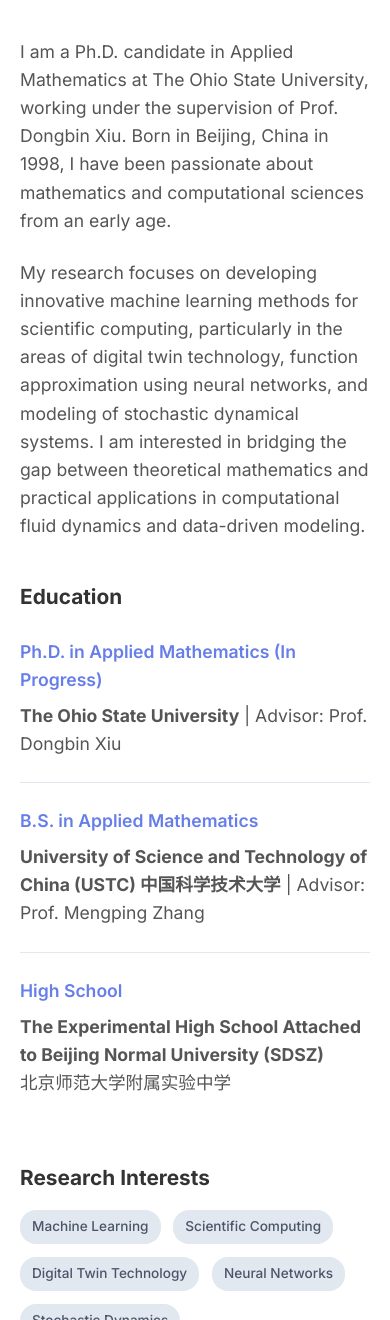
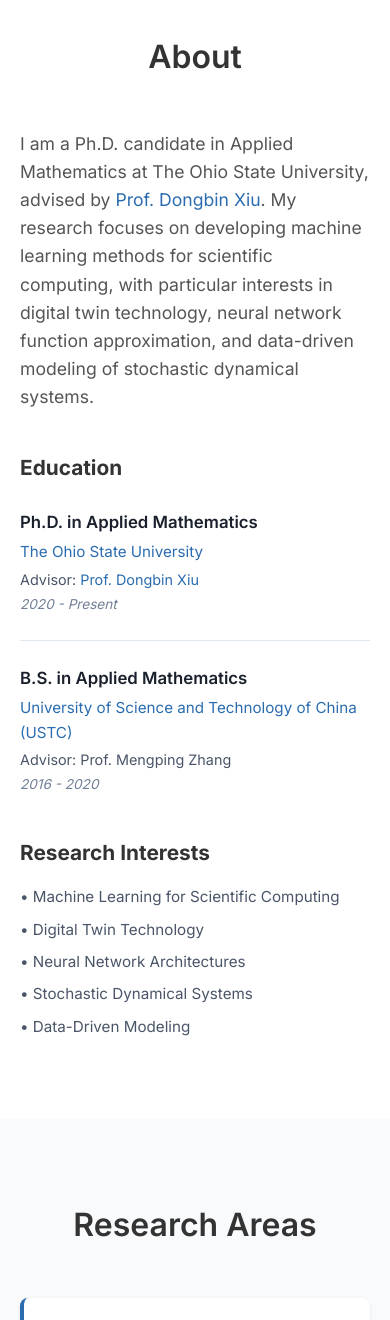
Before and after one commit to AtticusXu/AtticusXu.github.io, a plain HTML site: page index.html in a window 390 px wide. Shown: the part 680-2000 px from the top of the page. Drawn offline with Linux system fonts and the light colour scheme.

Commit message:
Add profile photo, improve name layout, refine About section, remove Google Scholar button from hero

```diff
--- a/index.html
+++ b/index.html
@@ -35,7 +35,11 @@
         <section id="home" class="hero">
             <div class="hero-container">
                 <div class="hero-content">
-                    <h1>Zhongshu Xu (徐中恕)</h1>
+                    <div class="profile-image">
+                        <img src="self.jpg" alt="Zhongshu Xu">
+                    </div>
+                    <h1 class="name-english">Zhongshu Xu</h1>
+                    <h2 class="name-chinese">徐中恕</h2>
                     <p class="hero-description">
                         Ph.D. Candidate in Applied Mathematics<br>
                         The Ohio State University
@@ -43,7 +47,6 @@
                     <div class="hero-buttons">
                         <a href="#about" class="btn btn-primary">About</a>
                         <a href="#publications" class="btn btn-secondary">Publications</a>
-                        <a href="https://scholar.google.com/citations?user=MtHS5eIAAAAJ" target="_blank" class="btn btn-tertiary">Google Scholar</a>
                     </div>
                 </div>
 
@@ -53,47 +56,40 @@
         <!-- About Section -->
         <section id="about" class="about">
             <div class="container">
-                <h2 class="section-title">About Me</h2>
+                <h2 class="section-title">About</h2>
                 <div class="about-content">
                     <div class="about-text">
                         <p>
-                            I am a Ph.D. candidate in Applied Mathematics at The Ohio State University, working under the supervision of
-                            Prof. Dongbin Xiu. Born in Beijing, China in 1998, I have been passionate about mathematics and computational
-                            sciences from an early age.
+                            I am a Ph.D. candidate in Applied Mathematics at The Ohio State University, advised by
+                            <a href="https://dongbinxiu.org/" target="_blank">Prof. Dongbin Xiu</a>. My research focuses on developing
+                            machine learning methods for scientific computing, with particular interests in digital twin technology,
+                            neural network function approximation, and data-driven modeling of stochastic dynamical systems.
                         </p>
-                        <p>
-                            My research focuses on developing innovative machine learning methods for scientific computing, particularly
-                            in the areas of digital twin technology, function approximation using neural networks, and modeling of
-                            stochastic dynamical systems. I am interested in bridging the gap between theoretical mathematics and
-                            practical applications in computational fluid dynamics and data-driven modeling.
-                        </p>
+
                         <div class="education">
                             <h3>Education</h3>
                             <div class="education-item">
-                                <h4>Ph.D. in Applied Mathematics (In Progress)</h4>
-                                <p><strong>The Ohio State University</strong> | Advisor: Prof. Dongbin Xiu</p>
+                                <div class="edu-degree">Ph.D. in Applied Mathematics</div>
+                                <div class="edu-school">The Ohio State University</div>
+                                <div class="edu-detail">Advisor: <a href="https://dongbinxiu.org/" target="_blank">Prof. Dongbin Xiu</a></div>
+                                <div class="edu-year">2020 - Present</div>
                             </div>
                             <div class="education-item">
-                                <h4>B.S. in Applied Mathematics</h4>
-                                <p><strong>University of Science and Technology of China (USTC) 中国科学技术大学</strong> | Advisor: Prof. Mengping Zhang</p>
-                            </div>
-                            <div class="education-item">
-                                <h4>High School</h4>
-                                <p><strong>The Experimental High School Attached to Beijing Normal University (SDSZ)</strong><br>
-                                北京师范大学附属实验中学</p>
+                                <div class="edu-degree">B.S. in Applied Mathematics</div>
+                                <div class="edu-school">University of Science and Technology of China (USTC)</div>
+                                <div class="edu-detail">Advisor: Prof. Mengping Zhang</div>
+                                <div class="edu-year">2016 - 2020</div>
                             </div>
                         </div>
+
                         <div class="research-interests">
                             <h3>Research Interests</h3>
-                            <div class="skill-tags">
-                                <span class="skill-tag">Machine Learning</span>
-                                <span class="skill-tag">Scientific Computing</span>
-                                <span class="skill-tag">Digital Twin Technology</span>
-                                <span class="skill-tag">Neural Networks</span>
-                                <span class="skill-tag">Stochastic Dynamics</span>
-                                <span class="skill-tag">Computational Fluid Dynamics</span>
-                                <span class="skill-tag">Function Approximation</span>
-                                <span class="skill-tag">Data-Driven Modeling</span>
+                            <div class="interest-list">
+                                <div class="interest-item">• Machine Learning for Scientific Computing</div>
+                                <div class="interest-item">• Digital Twin Technology</div>
+                                <div class="interest-item">• Neural Network Architectures</div>
+                                <div class="interest-item">• Stochastic Dynamical Systems</div>
+                                <div class="interest-item">• Data-Driven Modeling</div>
                             </div>
                         </div>
                     </div>
--- a/styles.css
+++ b/styles.css
@@ -94,12 +94,36 @@
     text-align: center;
 }
 
-.hero-content h1 {
+.profile-image {
+    margin: 0 auto 1.5rem;
+    width: 180px;
+    height: 180px;
+    border-radius: 50%;
+    overflow: hidden;
+    box-shadow: 0 4px 12px rgba(0, 0, 0, 0.15);
+}
+
+.profile-image img {
+    width: 100%;
+    height: 100%;
+    object-fit: cover;
+}
+
+.name-english {
     font-size: 2.5rem;
     font-weight: 600;
+    margin-bottom: 0.3rem;
+    line-height: 1.2;
+    color: #1a202c;
+}
+
+.name-chinese {
+    font-size: 1.8rem;
+    font-weight: 400;
     margin-bottom: 1rem;
-    line-height: 1.3;
-    color: #1a202c;
+    line-height: 1.2;
+    color: #4a5568;
+    font-family: 'STSong', 'SimSun', 'Songti SC', serif;
 }
 
 .hero-description {
@@ -233,18 +257,53 @@
 
 .education-item:last-child {
     border-bottom: none;
+    margin-bottom: 0;
+    padding-bottom: 0;
 }
 
-.education-item h4 {
-    font-size: 1.1rem;
+.edu-degree {
+    font-size: 1.05rem;
     font-weight: 600;
-    color: #667eea;
-    margin-bottom: 0.5rem;
+    color: #1a202c;
+    margin-bottom: 0.3rem;
 }
 
-.education-item p {
-    color: #555;
-    margin: 0;
+.edu-school {
+    font-size: 0.95rem;
+    color: #2b6cb0;
+    margin-bottom: 0.2rem;
+}
+
+.edu-detail {
+    font-size: 0.9rem;
+    color: #4a5568;
+    margin-bottom: 0.2rem;
+}
+
+.edu-detail a {
+    color: #2b6cb0;
+    text-decoration: none;
+}
+
+.edu-detail a:hover {
+    text-decoration: underline;
+}
+
+.edu-year {
+    font-size: 0.85rem;
+    color: #718096;
+    font-style: italic;
+}
+
+.about-text a {
+    color: #2b6cb0;
+    text-decoration: none;
+    border-bottom: 1px solid transparent;
+    transition: border-color 0.2s ease;
+}
+
+.about-text a:hover {
+    border-bottom-color: #2b6cb0;
 }
 
 .research-interests {
@@ -255,6 +314,18 @@
     font-size: 1.3rem;
     margin-bottom: 1rem;
     color: #333;
+}
+
+.interest-list {
+    display: flex;
+    flex-direction: column;
+    gap: 0.5rem;
+}
+
+.interest-item {
+    font-size: 0.95rem;
+    color: #4a5568;
+    line-height: 1.6;
 }
 
 /* Research Section */
@@ -477,12 +548,21 @@
         transform: translateY(-8px) rotate(-45deg);
     }
 
-    .hero-content h1 {
+    .profile-image {
+        width: 150px;
+        height: 150px;
+    }
+
+    .name-english {
         font-size: 2rem;
     }
 
+    .name-chinese {
+        font-size: 1.5rem;
+    }
+
     .hero-description {
-        font-size: 1.1rem;
+        font-size: 1rem;
     }
 
     .research-grid {
@@ -511,8 +591,17 @@
 }
 
 @media (max-width: 480px) {
-    .hero-content h1 {
-        font-size: 2rem;
+    .profile-image {
+        width: 120px;
+        height: 120px;
+    }
+
+    .name-english {
+        font-size: 1.8rem;
+    }
+
+    .name-chinese {
+        font-size: 1.3rem;
     }
 
     .section-title {
```
Also changed, not shown: self.jpg (added).
